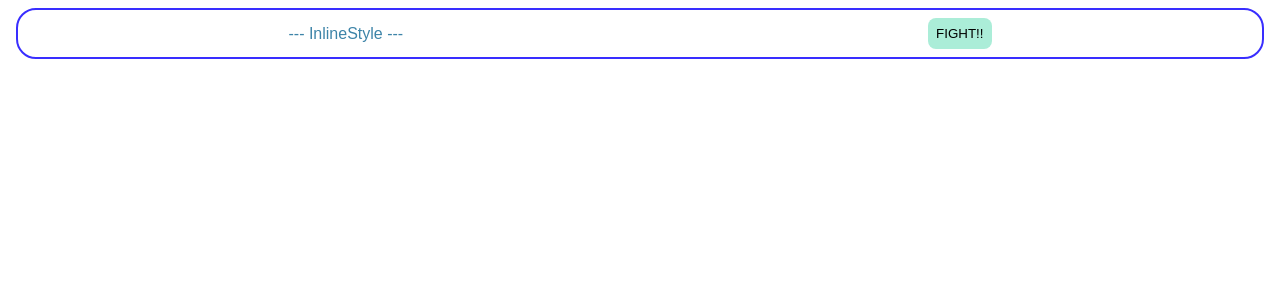
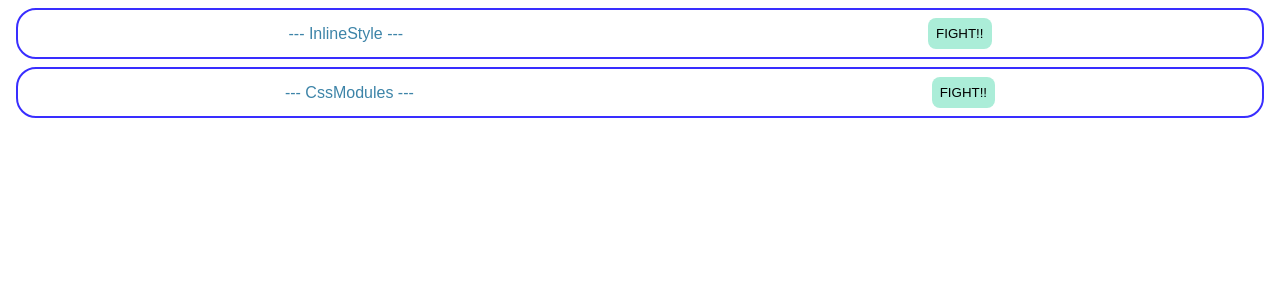
Before and after one commit to TokomaBaou/InlineStyle-test, a React (Create React App) app: page / in a window 1280 px wide. Shown: the top 300 px of the page. Built offline with nearby package versions, Linux system fonts and the light colour scheme.

Commit message:
CssModuleの追加

```diff
--- a/src/App.jsx
+++ b/src/App.jsx
@@ -1,10 +1,12 @@
 import { InlineStyle } from "./components/inlineStyle";
+import { CssModules } from "./components/CssModules";
 import "./styles.css";
 
 export default function App() {
   return (
     <div className="App">
       <InlineStyle />
+      <CssModules />
     </div>
   );
 }
--- /dev/null
+++ b/src/components/CssModules.jsx
@@ -0,0 +1,10 @@
+import classes from "./CssModules.module.scss";
+
+export const CssModules = () => {
+  return (
+    <div className={classes.container}>
+      <p className={classes.title}>--- CssModules ---</p>
+      <button className={classes.button}>FIGHT!!</button>
+    </div>
+  );
+};
--- /dev/null
+++ b/src/components/CssModules.module.scss
@@ -0,0 +1,26 @@
+.container{
+  border: solid 2px #392eff;
+    border-radius: 20px;
+    padding: 8px;
+    margin: 8px;
+    display: flex;
+    justify-content: space-around;
+    align-items: center;
+}
+
+.title{
+  margin: 0;
+  color: #3d84a8;
+}
+.button{
+  background-color: #abedd8;
+  border: none;
+  padding: 8px;
+  border-radius: 8px;
+
+  &:hover {
+    background-color:#46cdcf;
+    color:#fff;
+    cursor:pointer;
+  }
+}
```
Also changed, not shown: package.json (+11 -2 lines).
